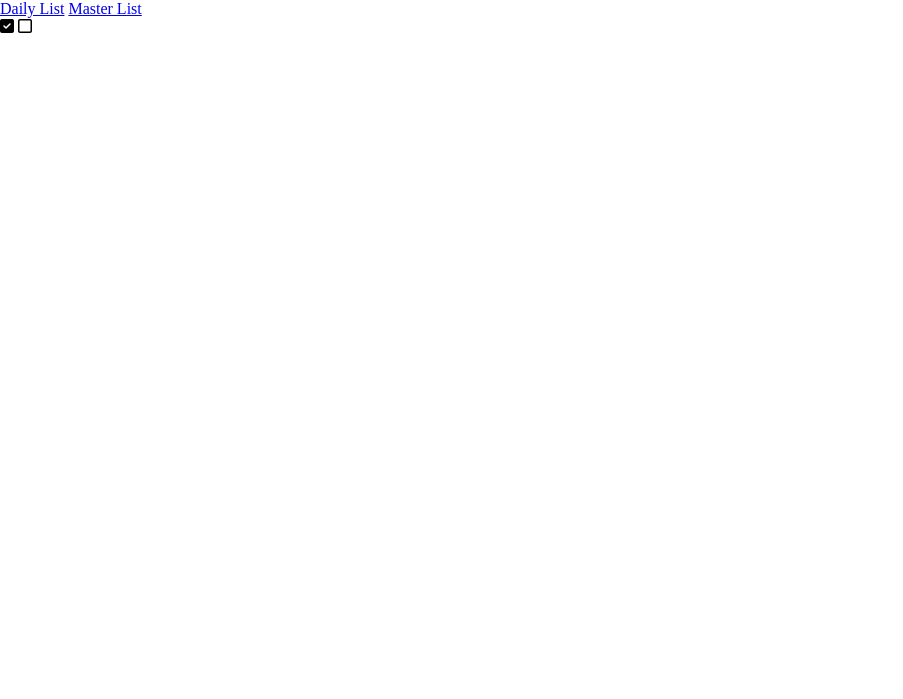
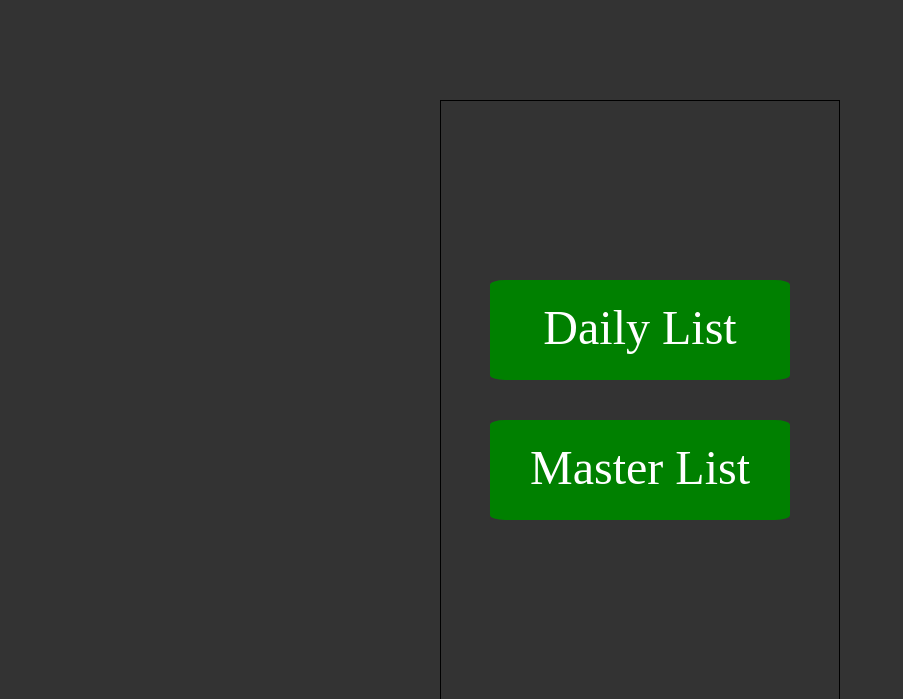
Before and after one commit to AdamAlibraheem000/task-list, a plain HTML site: page index.html in a window 1280 px wide. Shown: the top 699 px of the page, without its empty margins (0-903 px from the left). Drawn offline with Linux system fonts and the light colour scheme.

Commit message:
homepage outline

```diff
--- /dev/null
+++ b/css/styles.css
@@ -0,0 +1,46 @@
+*{
+    box-sizing: border-box;
+    margin: 0;
+    padding: 0;
+}
+
+body{
+    line-height: 1.6;
+    min-height: 100vh;
+    display: flex;
+    justify-content: center;
+    align-items: center;
+    background-color: #333;
+}
+
+ul{
+    list-style: none;
+}
+
+a{
+    text-decoration: none;
+}
+
+.container{
+    display: flex;
+    flex-direction: column;
+    align-items: center;
+    justify-content: center;
+    border: 1px solid black;
+    height: 600px;
+    width: 400px;
+}
+
+.container > a{
+    display: inline-block;
+    background-color: green;
+    color: #fff;
+    margin: 20px 0;
+    padding: 10px;
+    font-size: 3rem;
+    border-radius: 5%;
+    width: 300px;
+    height: 100px;
+    text-align: center;
+
+}
--- a/index.html
+++ b/index.html
@@ -5,7 +5,7 @@
     <meta http-equiv="X-UA-Compatible" content="IE=edge">
     <meta name="viewport" content="width=device-width, initial-scale=1.0">
     <link rel="stylesheet" href="https://cdnjs.cloudflare.com/ajax/libs/font-awesome/6.2.0/css/all.min.css" integrity="sha512-xh6O/CkQoPOWDdYTDqeRdPCVd1SpvCA9XXcUnZS2FmJNp1coAFzvtCN9BmamE+4aHK8yyUHUSCcJHgXloTyT2A==" crossorigin="anonymous" referrerpolicy="no-referrer" />
-    <link rel="stylesheet" href="styles.css">
+    <link rel="stylesheet" href="css/styles.css">
     <script defer src="script.js"></script>
     <title>Task List</title>
 </head>
@@ -16,8 +16,8 @@
         <a href="master.html">Master List</a>
     </main>
 
-    <i class="fa-solid fa-square-check"></i>
-    <i class="fa-regular fa-square"></i>
+    <!-- <i class="fa-solid fa-square-check"></i>
+    <i class="fa-regular fa-square"></i> -->
 
 </body>
 </html>
--- a/styles.css
+++ /dev/null
@@ -1,5 +0,0 @@
-*{
-    box-sizing: border-box;
-    margin: 0;
-    padding: 0;
-}
```
Also changed, not shown: daily.html (+13 -0 lines), master.html (+13 -0 lines).
